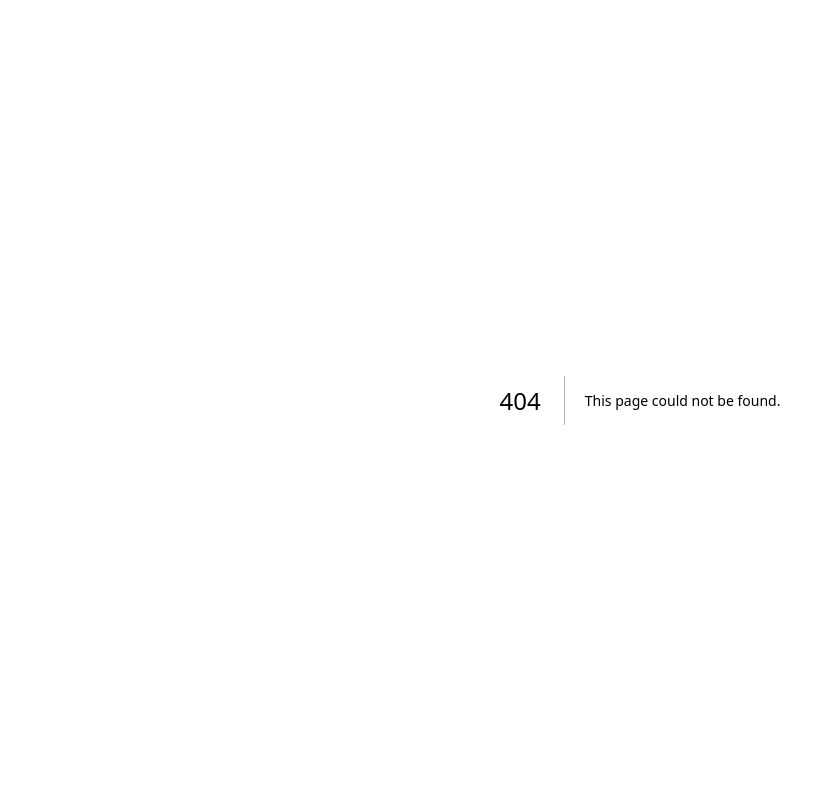
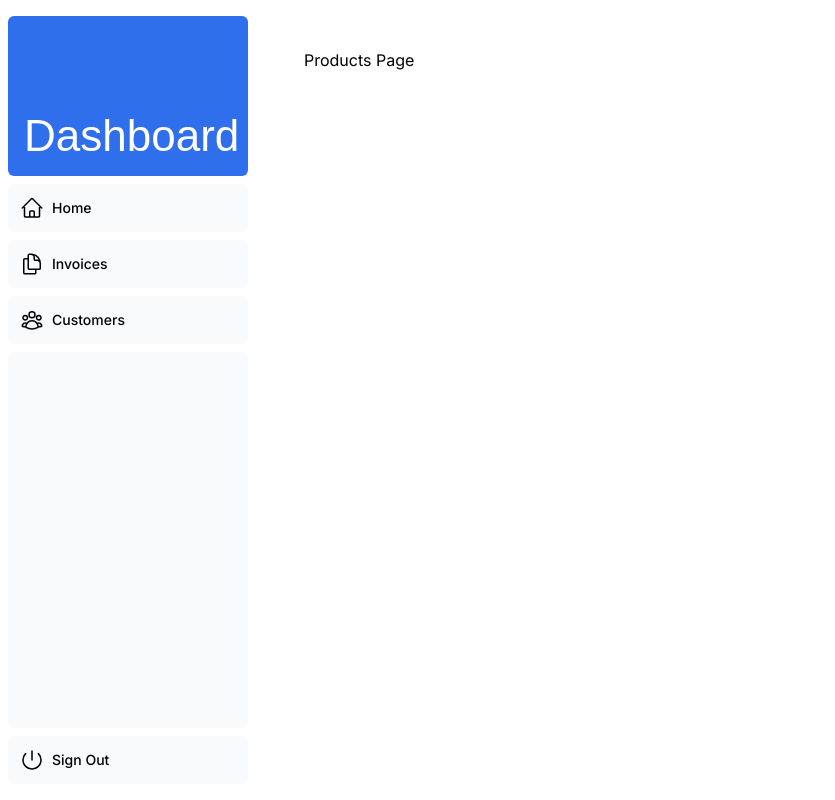
Before and after one commit to kangzBredz04/nextjs-dashboard, a Next.js app: page /dashboard/products in a window 1280 px wide. Before the commit this address had no page. Shown: the whole page, without its empty margins (0-835 px from the left). Built offline with nearby package versions, Linux system fonts and the light colour scheme; a web font is replaced by a local one.

Commit message:
feat(ui): Add page.tsx files to products folders

```diff
--- /dev/null
+++ b/app/dashboard/products/page.tsx
@@ -0,0 +1,3 @@
+export default function Page() {
+  return <p>Products Page</p>;
+}
```
